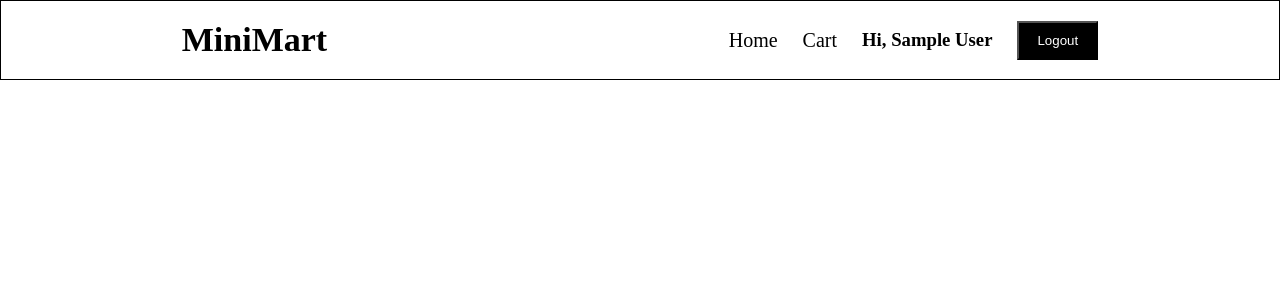
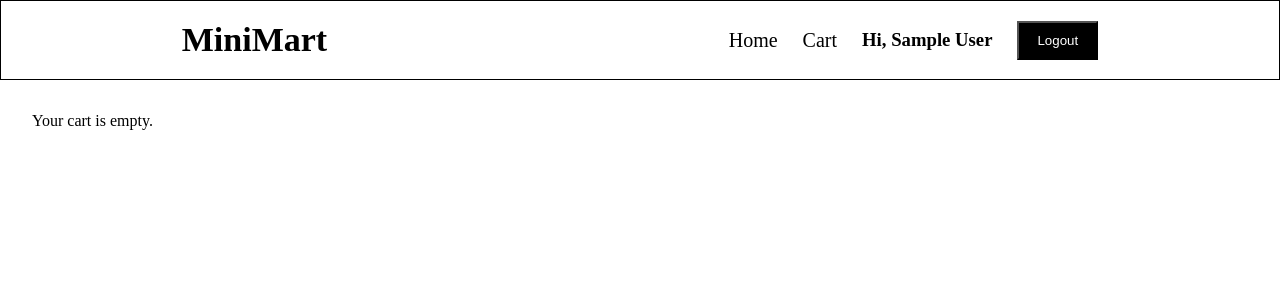
Before and after one commit to IblameNavin/MiniMart, a React app: page /cart in a window 1280 px wide. Shown: the top 300 px of the page. Built offline with nearby package versions, Linux system fonts and the light colour scheme; sample sign-in values are in the browser's storage; the HTML template or start-up script is replaced by a standard one.

Commit message:
Minor changes

```diff
--- a/src/App.jsx
+++ b/src/App.jsx
@@ -26,7 +26,7 @@ export const App = () => {
     <Route path = "/" element = {<ProtectedRoute user = {user} > <Home user = {user} /> </ProtectedRoute>}> </Route>
     <Route path = "/login" element = {<Login setUser = {setUser} />}> </Route>
     <Route path = "/signup" element = {  <SignUp setUser = {setUser}/>}> </Route>
-    <Route path = "/cart" element = {<ProtectedRoute user={user}> <Cart/> </ProtectedRoute>}> </Route>
+    <Route path = "/cart" element = {<ProtectedRoute user={user}> <Cart user = {user} /> </ProtectedRoute>}> </Route>
   </Routes>
     </>
   )
--- a/src/pages/Cart/Cart.jsx
+++ b/src/pages/Cart/Cart.jsx
@@ -1,15 +1,45 @@
-import React from 'react'
-import styles from "./Cart.module.css"
+import React, { useState, useEffect } from "react";
+import styles from "./Cart.module.css";
 
+export const Cart = ({ user }) => {
+  // Grab cart from localStorage based on user email
+  const cartKey = `cart_${user.email}`;
+  const storedCart = JSON.parse(localStorage.getItem(cartKey)) || [];
 
+  // Set state so UI can react to changes
+  const [cartItems, setCartItems] = useState(storedCart);
 
+  // Optional: keep cartItems in sync if localStorage changes elsewhere
+  useEffect(() => {
+    const updatedCart = JSON.parse(localStorage.getItem(cartKey)) || [];
+    // eslint-disable-next-line react-hooks/set-state-in-effect
+    setCartItems(updatedCart);
+  }, [cartKey]);
 
-export const Cart = () => {
-
-
+  // Placeholder JSX — we’ll fill this later with mapping over cartItems
   return (
-   <>
-
-       </>
-  )
-}
+    <div className={styles.outerDiv}>
+      {cartItems.length === 0 ? (
+        <p>Your cart is empty.</p>
+      ) : (
+        cartItems.map((item) => (
+          <div className={styles.card} key={item.id}>
+            <div className={styles.imgWrapper}>
+              <img src={item.image} alt={item.name} />
+            </div>
+            <div className={styles.categoryWrapper}>
+              <span className={styles.category}>{item.category}</span>
+            </div>
+            <div className={styles.productPrice}>
+              <span className={styles.name}>{item.name}</span>
+              <span className={styles.price}>{item.price}$</span>
+            </div>
+            <div className={styles.cartWrapper}>
+              <span>Quantity: {item.quantity}</span>
+            </div>
+          </div>
+        ))
+      )}
+    </div>
+  );
+};
--- a/src/utils/CardUtils.js
+++ b/src/utils/CardUtils.js
@@ -1,4 +1,4 @@
-const addToCart = (product, user) =>{
+export const addToCart = (product, user) =>{
     if(!user) return
 
     const cartKey = `cart_${user.email}`
@@ -14,11 +14,12 @@ const addToCart = (product, user) =>{
       updatedCart = cart.map((item)=>
      item.id === product.id ? {...item, quantity : item.quantity + 1 } : item
     )
-    }
-    else{
-        updatedCart = [...cart,{...product, quantity : 1}]
-    }
-    localStorage.setItem(cartKey, JSON.stringify(updatedCart))
+}
+else{
+    updatedCart = [...cart,{...product, quantity : 1}]
+}
+localStorage.setItem(cartKey, JSON.stringify(updatedCart))
+alert("Item Added To Cart")
 }
 
 // Grab all the carts from localStorage
```
